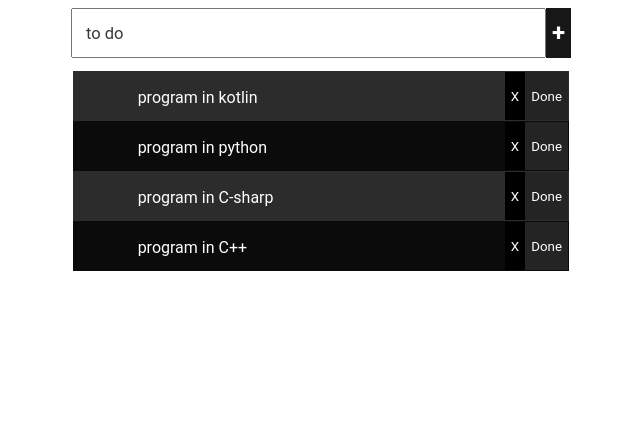
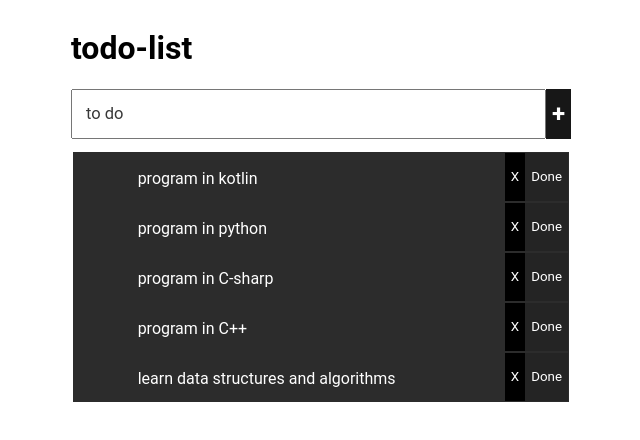
Before and after one commit to gobiaju/angularJSPortfolioProject, an Angular app in the folder todo-list/: page / in a window 1280 px wide. Shown: the top 440 px of the page, without its empty margins (319-959 px from the left). Built offline with nearby package versions, Linux system fonts and the light colour scheme.

Commit message:
some more updates

```diff
--- a/todo-list/src/app/app.component.html
+++ b/todo-list/src/app/app.component.html
@@ -1,47 +1,19 @@
 <div class = "container">
   <div class="todo-list">
+
+    <h1>
+      {{title}} <!--one way data binding where the component and the template can interact with each other-->
+    </h1>
+
     <div class="input-group">
-      <input type="text" placeholder="to do">
-      <button class="add-button">+</button>
+      <input type="text" placeholder="to do" #newTask> <!--a variable newTask is used to take in info from the input and send it to the add() method -->
+      <button (click)="add(newTask.value)" class="add-button">+</button> <!--use local reference such that when you click on the button it adds a new task to the list of tasks. The add method that is called here makes takes in the argument newTask.value(the .value means that what even you write down in the newTask will be used) and adds it  to the list-->
     </div>
     <table>
-      <tr class="even">
+      <tr *ngFor= "let task of tasks" class="even">
         <td>
           <pre>
-            program in kotlin
-          </pre>
-        </td>
-        <td>
-          <button class="remove-button">X</button>
-          <button class="done-button">Done</button>
-        </td>
-      </tr>
-      <tr class="odd">
-        <td>
-          <pre>
-            program in python
-          </pre>
-        </td>
-        <td>
-          <button class="remove-button">X</button>
-          <button class="done-button">Done</button>
-        </td>
-      </tr>
-      <tr class="even">
-        <td>
-          <pre>
-            program in C-sharp
-          </pre>
-        </td>
-        <td>
-          <button class="remove-button">X</button>
-          <button class="done-button">Done</button>
-        </td>
-      </tr>
-      <tr class="odd">
-        <td>
-          <pre>
-            program in C++
+            {{task}}  <!--So here we use *ngFor (meaning for loop in angular to loop over an array of tasks and output it in the browser)-->
           </pre>
         </td>
         <td>
--- a/todo-list/src/app/app.component.ts
+++ b/todo-list/src/app/app.component.ts
@@ -7,4 +7,15 @@ import { Component } from '@angular/core';
 })
 export class AppComponent {
   title = 'todo-list';
+  tasks = [
+    "program in kotlin",
+    "program in python",
+    "program in C-sharp",
+    "program in C++",
+   "learn data structures and algorithms"
+  ]
+
+  add(newTask: string){
+    alert(newTask)
+  }
 }
```
